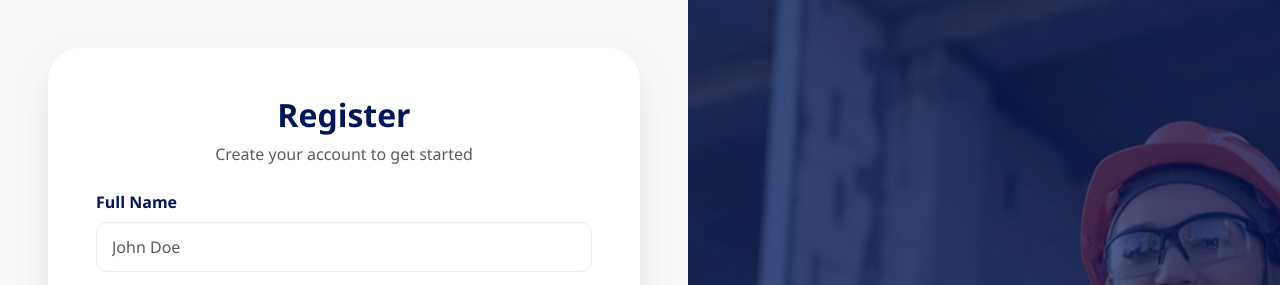
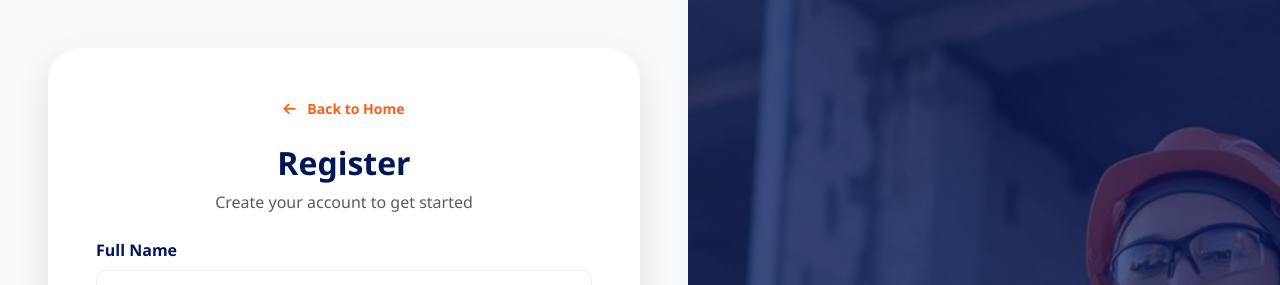
Before and after one commit to rajeshpvmca/construction, a plain HTML site: page signup.html in a window 1280 px wide. Shown: the top 285 px of the page. Drawn offline with nearby package versions, Linux system fonts and the light colour scheme.

Commit message:
signup page changes

```diff
--- a/signup.html
+++ b/signup.html
@@ -18,6 +18,9 @@
         <!-- Form Side -->
         <div class="auth-form-side px-3 py-2 py-lg-5 px-lg-5" data-aos="fade-up">
             <div class="auth-card w-100 bg-white p-xl-5 p-3 rounded-5">
+                <div class="text-center mb-4">
+                    <a href="index.html" class="text-primary small text-decoration-none fw-bold"><i class="fas fa-arrow-left me-2"></i> Back to Home</a>
+                </div>
                 <div class="text-center mb-4">
                     <h2 class="fw-bold text-secondary">Register</h2>
                     <p class="text-muted">Create your account to get started</p>
```
